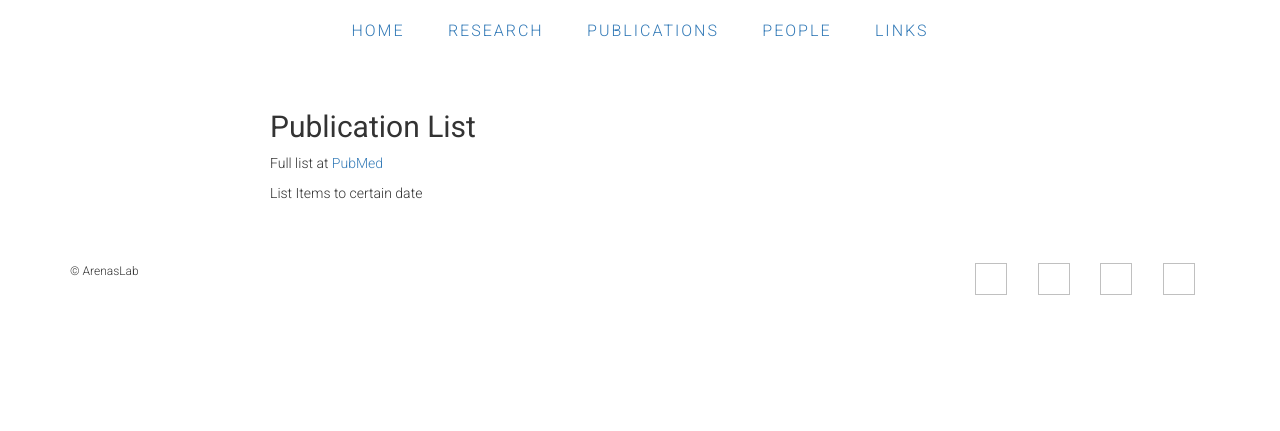
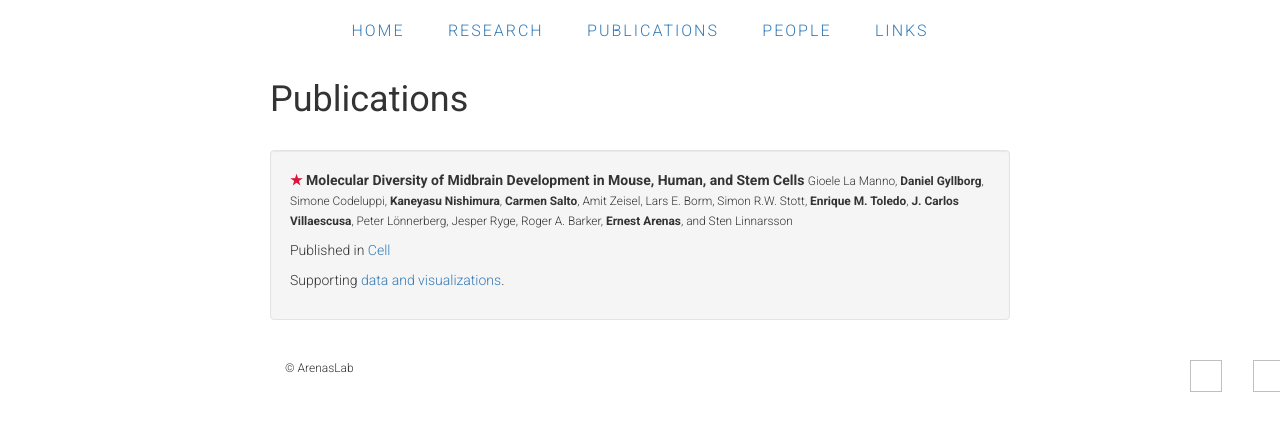
Before and after one commit to ArenasLab/arenaslab.github.io, a Jekyll site: the page publications/index.html, which Jekyll copies as it is, in a window 1280 px wide. Shown: the top 431 px of the page. Built offline with Jekyll 4.4.1, drawn with Linux system fonts in a browser that asks for light colours.

Commit message:
Update index.html

```diff
--- a/publications/index.html
+++ b/publications/index.html
@@ -11,8 +11,6 @@
   <header class="container">
 
     <div class="navigation">
-
-
       <ul>
         <li><a class="page-link" href="/">Home</a></li>
         <li><a class="page-link" href="/research/">Research</a></li>
@@ -23,6 +21,9 @@
     </div>
   </header>
 
+  <!-- PUBLICATION LIST BELOW -->
+
+  <!--
   <p>&nbsp<p>
   <div class="wrap">
     <div class="post">
@@ -38,7 +39,48 @@
 
       </div>
     </div>
+  -->
 
+
+  <div class="page-content">
+    <div class="wrap">
+      <div class="post">
+        <header class="post-header">
+          <h1>Publications</h1>
+        </header>
+
+        <article class="post-content">
+
+          <ul class="media-list">
+
+
+            <div class="well">
+              <li class="media">
+                <div class="media-body">
+                  <!-- <img class="pull-left" style="margin-right:10px;" src="/img/Cell_2016b.jpg" height="175px" /> -->
+                  <strong class="media-heading">
+
+                  <span style="color: crimson">&#9733;</span>
+
+                      Molecular Diversity of Midbrain Development in Mouse, Human, and Stem Cells
+                  </strong>
+                  <small>Gioele La Manno, <b>Daniel Gyllborg</b>, Simone Codeluppi, <b>Kaneyasu Nishimura</b>, <b>Carmen Salto</b>, Amit Zeisel, Lars E. Borm, Simon R.W. Stott, <b>Enrique M. Toledo</b>, <b>J. Carlos Villaescusa</b>, Peter Lönnerberg, Jesper Ryge, Roger A. Barker, <b>Ernest Arenas</b>, and Sten Linnarsson</small>
+      <p></p>
+      <p>
+        Published in <a href="http://www.cell.com/cell/fulltext/S0092-8674(16)31309-5">Cell</a>
+         <!-- (<a href="/pdf/Cell 2016b.pdf">PDF</a> / <a href="10.1016/j.cell.2016.09.027">Sci-hub</a>) -->
+      </p>
+
+            <p>Supporting <a href="http://linnarssonlab.org/ventralmidbrain/">data and visualizations</a>.</p>
+
+    </div>
+  </li>
+  </div>
+
+
+
+
+  <!-- PUBLICATION LIST AVBOVE -->
 
 <footer class="container">
   <div class="row">
```
Lines whose indentation alone changed are shown as unchanged.
